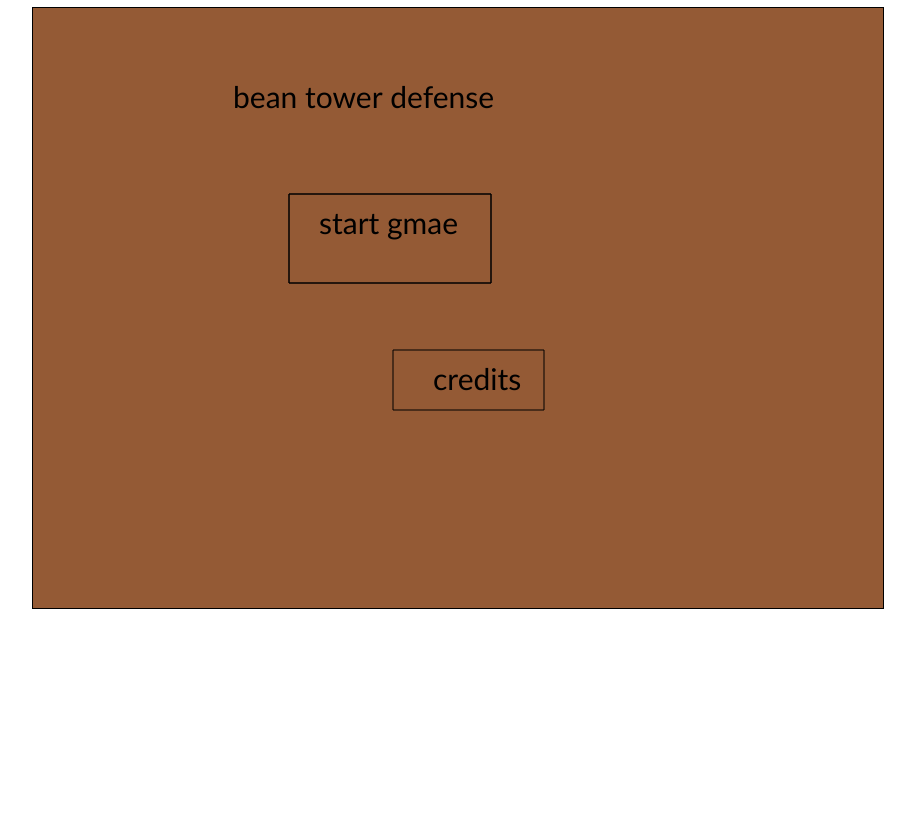
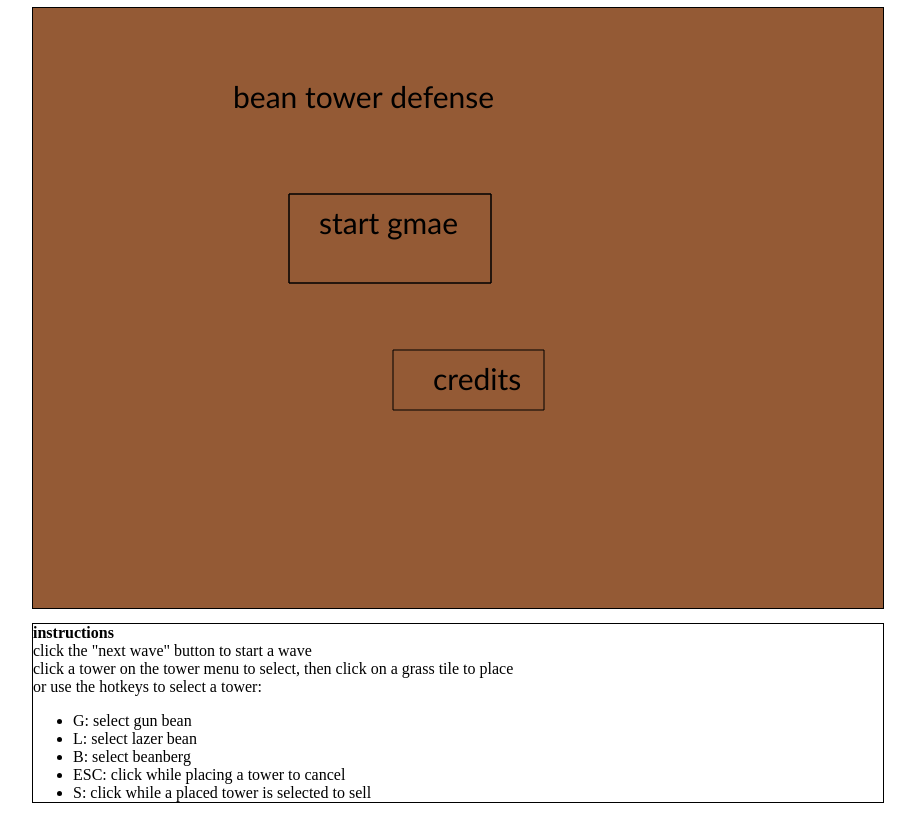
Before and after one commit to vaughnw128/beanjump, a Flask app: page /beantd in a window 1280 px wide. Shown: the whole page, without its empty margins (182-1097 px from the left). Before the commit the page ends 609 px from the top, so only its background shows below. Run offline with Flask 2, Linux system fonts and the light colour scheme.

Commit message:
add instructions panel

```diff
--- a/app/static/beantd/script.js
+++ b/app/static/beantd/script.js
@@ -3,6 +3,20 @@ canvas.width = 850;
 canvas.height = 600;
 document.body.appendChild(canvas);
 const ctx = canvas.getContext('2d');
+
+let instructions = document.createElement('p');
+instructions.innerHTML = `<b>instructions</b><br>
+click the "next wave" button to start a wave<br>
+click a tower on the tower menu to select, then click on a grass tile to place<br>
+or use the hotkeys to select a tower:<br>
+<ul>
+	<li>G: select gun bean</li>
+	<li>L: select lazer bean</li>
+	<li>B: select beanberg</li>
+	<li>ESC: click while placing a tower to cancel</li>
+	<li>S: click while a placed tower is selected to sell</li>
+</ul>`;
+document.body.appendChild(instructions);
 
 var mouse_x = 0, mouse_y = 0;
 var game = null;
--- a/app/static/beantd/style.css
+++ b/app/static/beantd/style.css
@@ -1,4 +1,4 @@
-canvas {
+canvas, p {
 	outline: 1px solid black;
 	display: block;
 	margin-left: auto;
```
